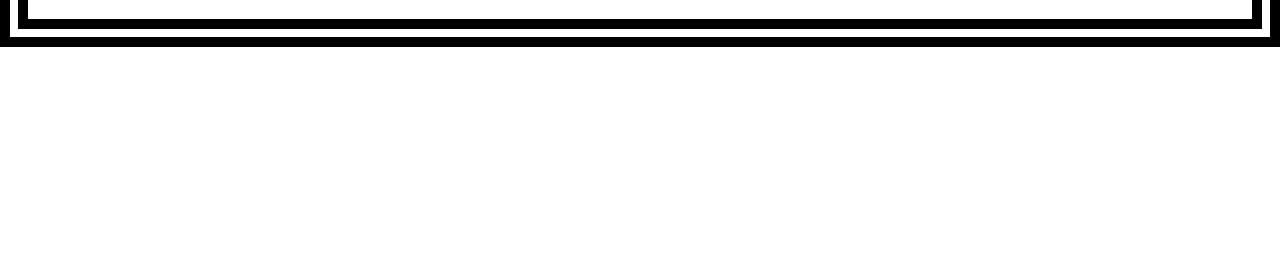
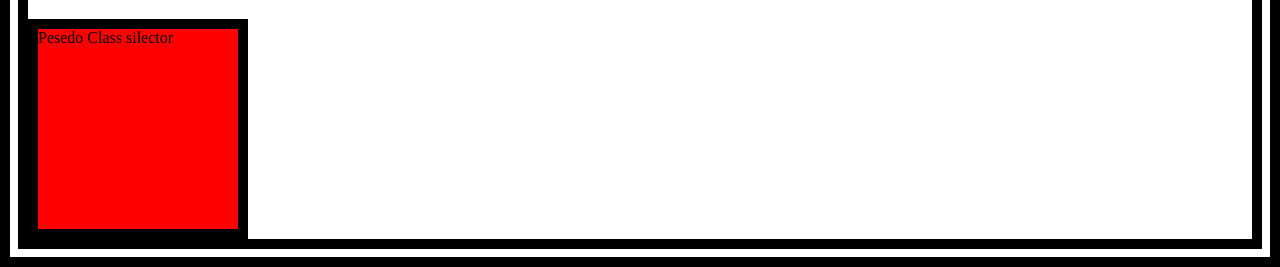
Before and after one commit to shamsesaf2509/CSS-SILECTOR, a plain HTML site: page index.html in a window 1280 px wide. Shown: the part 600-867 px from the top of the page. Before the commit the page ends 800 px from the top, so only its background shows below. Drawn offline with Linux system fonts and the light colour scheme.

Commit message:
peseu class silector

```diff
--- a/index.html
+++ b/index.html
@@ -79,6 +79,17 @@
          h1::before{
             content: url(https://media.tenor.com/2gpoHQxAIugAAAAi/double-thumbs-up-emoticon-emoticon.gif);
          }
+         /*
+         7. Pesedo Class silector syntax
+         element1:silector
+        *{
+          property:value;
+          }*/
+
+     div#c1:hover{
+        background: green;
+
+     }
     </STYle>
     </head>
     <body>
@@ -87,6 +98,7 @@
     <span class="b1">CLASS SILECTOR.</span>
     <a href="https://app.shamspos.com">go to shamspos.com</a>
     <h1>pseudo eliment silector</h1>
+    <div id="c1">Pesedo Class silector</div>
 
 </body>
 </html>
```
